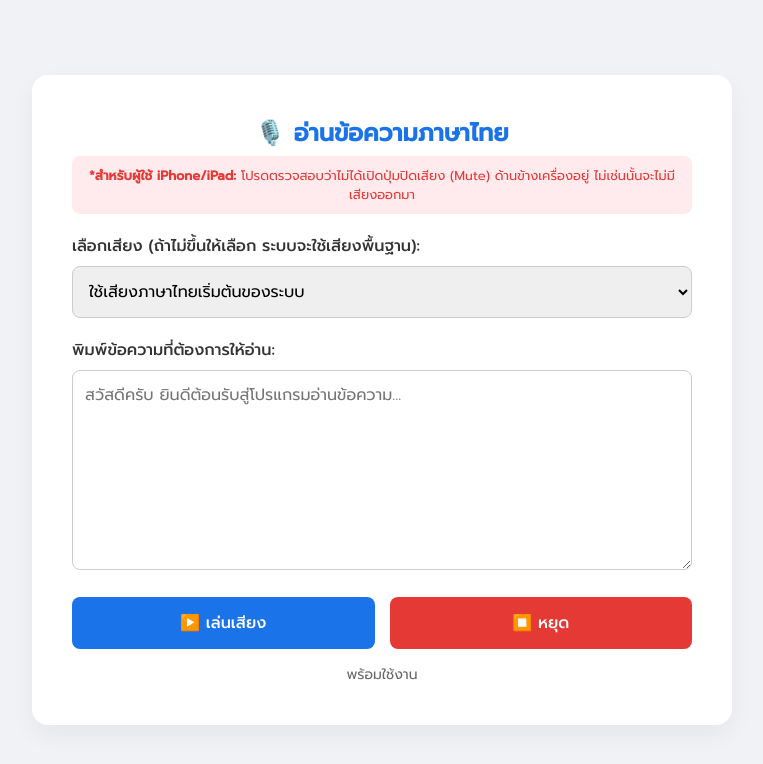
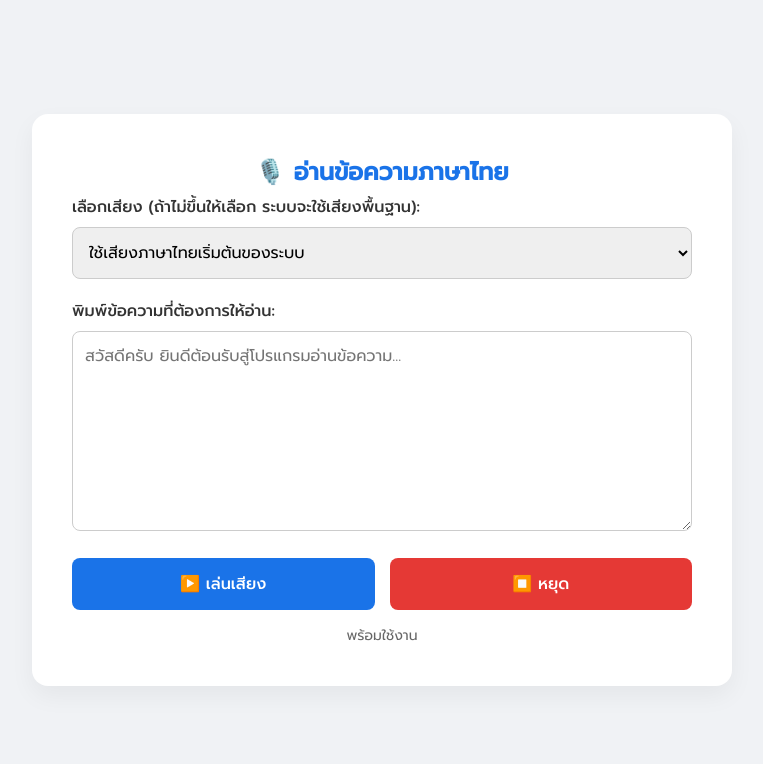
Before and after one commit to suchartstudio/noti, a plain HTML site: page index.html in a window 1280 px wide. Shown: the whole page, without its empty margins (258-1021 px from the left). Drawn offline with Linux system fonts and the light colour scheme.

Commit message:
Update index.html

```diff
--- a/index.html
+++ b/index.html
@@ -111,9 +111,6 @@
 
     <div class="container">
         <h1>🎙️ อ่านข้อความภาษาไทย</h1>
-        <div class="warning-note">
-            <strong>*สำหรับผู้ใช้ iPhone/iPad:</strong> โปรดตรวจสอบว่าไม่ได้เปิดปุ่มปิดเสียง (Mute) ด้านข้างเครื่องอยู่ ไม่เช่นนั้นจะไม่มีเสียงออกมา
-        </div>
 
         <div class="form-group">
             <label for="voiceSelect">เลือกเสียง (ถ้าไม่ขึ้นให้เลือก ระบบจะใช้เสียงพื้นฐาน):</label>
```
